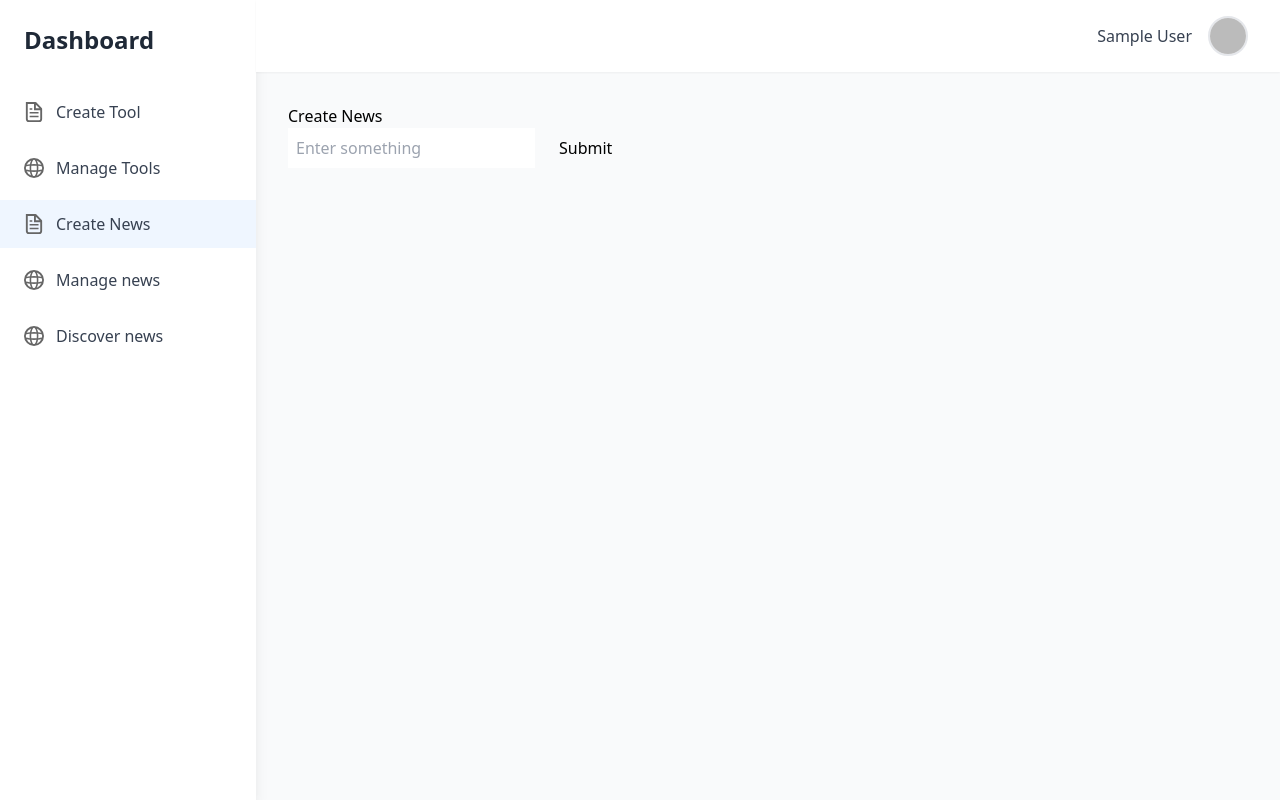
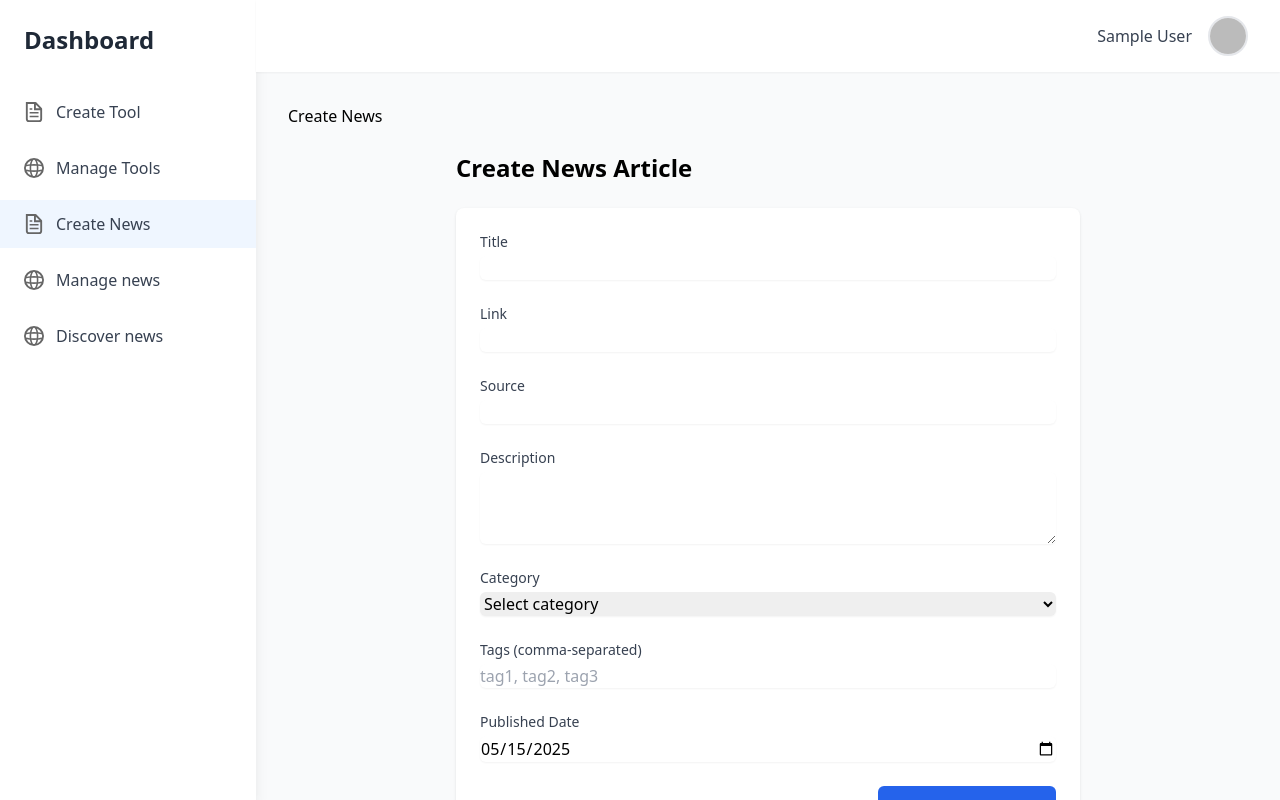
Before and after one commit to jaksik/built-with-ai-dashboard, a Next.js app: page /news/create in a window 1280 px wide. Built offline with nearby package versions, Linux system fonts and the light colour scheme; no server answers; sample sign-in values are in the browser's storage.

Commit message:
created create news form

```diff
--- /dev/null
+++ b/components/NewsCreateForm/index.tsx
@@ -0,0 +1,226 @@
+import React, { useState } from 'react';
+
+interface FormData {
+    title: string;
+    link: string;
+    source: string;
+    description: string;
+    category: string;
+    tags: string[];
+    publishedAt: string;  // Use string for form input, convert to Date when submitting
+}
+
+const NewsCreateForm: React.FC = () => {
+    const [formData, setFormData] = useState<FormData>({
+        title: '',
+        link: '',
+        source: '',
+        description: '',
+        category: '',
+        tags: [],
+        publishedAt: new Date().toISOString().split('T')[0]
+    });
+    const [loading, setLoading] = useState(false);
+    const [error, setError] = useState('');
+    const [success, setSuccess] = useState(false);
+
+    const handleChange = (e: React.ChangeEvent<HTMLInputElement | HTMLSelectElement | HTMLTextAreaElement>) => {
+        const { name, value } = e.target;
+        if (name === 'tags') {
+            // Split tags by commas and trim whitespace
+            setFormData(prev => ({
+                ...prev,
+                tags: value.split(',').map(tag => tag.trim()).filter(Boolean)
+            }));
+        } else {
+            setFormData(prev => ({
+                ...prev,
+                [name]: value
+            }));
+        }
+    };
+
+    const handleSubmit = async (e: React.FormEvent) => {
+        e.preventDefault();
+        setLoading(true);
+        setError('');
+        setSuccess(false);
+
+        try {
+            const response = await fetch('/api/news', {
+                method: 'POST',
+                headers: {
+                    'Content-Type': 'application/json',
+                },
+                body: JSON.stringify({
+                    ...formData,
+                    publishedAt: new Date(formData.publishedAt),
+                    active: true,
+                    clicks: 0
+                }),
+            });
+
+            if (!response.ok) {
+                const errorData = await response.json();
+                throw new Error(errorData.error || 'Failed to create news article');
+            }
+
+            setSuccess(true);
+            setFormData({
+                title: '',
+                link: '',
+                source: '',
+                description: '',
+                category: '',
+                tags: [],
+                publishedAt: new Date().toISOString().split('T')[0]
+            });
+        } catch (err) {
+            setError(err instanceof Error ? err.message : 'Failed to create news article');
+        } finally {
+            setLoading(false);
+        }
+    };
+
+    return (
+        <div className="max-w-2xl mx-auto p-6">
+            <h2 className="text-2xl font-bold mb-6">Create News Article</h2>
+            {error && (
+                <div className="mb-4 p-4 text-red-700 bg-red-100 rounded-md">
+                    {error}
+                </div>
+            )}
+            {success && (
+                <div className="mb-4 p-4 text-green-700 bg-green-100 rounded-md">
+                    News article created successfully!
+                </div>
+            )}
+            <form onSubmit={handleSubmit} className="space-y-6 bg-white rounded-lg shadow p-6">
+                <div>
+                    <label htmlFor="title" className="block text-sm font-medium text-gray-700">
+                        Title
+                    </label>
+                    <input
+                        type="text"
+                        name="title"
+                        id="title"
+                        required
+                        value={formData.title}
+                        onChange={handleChange}
+                        className="mt-1 block w-full rounded-md border-gray-300 shadow-sm focus:border-blue-500 focus:ring-blue-500"
+                    />
+                </div>
+
+                <div>
+                    <label htmlFor="link" className="block text-sm font-medium text-gray-700">
+                        Link
+                    </label>
+                    <input
+                        type="url"
+                        name="link"
+                        id="link"
+                        required
+                        value={formData.link}
+                        onChange={handleChange}
+                        className="mt-1 block w-full rounded-md border-gray-300 shadow-sm focus:border-blue-500 focus:ring-blue-500"
+                    />
+                </div>
+
+                <div>
+                    <label htmlFor="source" className="block text-sm font-medium text-gray-700">
+                        Source
+                    </label>
+                    <input
+                        type="text"
+                        name="source"
+                        id="source"
+                        required
+                        value={formData.source}
+                        onChange={handleChange}
+                        className="mt-1 block w-full rounded-md border-gray-300 shadow-sm focus:border-blue-500 focus:ring-blue-500"
+                    />
+                </div>
+
+                <div>
+                    <label htmlFor="description" className="block text-sm font-medium text-gray-700">
+                        Description
+                    </label>
+                    <textarea
+                        name="description"
+                        id="description"
+                        rows={3}
+                        value={formData.description}
+                        onChange={handleChange}
+                        className="mt-1 block w-full rounded-md border-gray-300 shadow-sm focus:border-blue-500 focus:ring-blue-500"
+                    />
+                </div>
+
+                <div>
+                    <label htmlFor="category" className="block text-sm font-medium text-gray-700">
+                        Category
+                    </label>
+                    <select
+                        name="category"
+                        id="category"
+                        required
+                        value={formData.category}
+                        onChange={handleChange}
+                        className="mt-1 block w-full rounded-md border-gray-300 shadow-sm focus:border-blue-500 focus:ring-blue-500"
+                    >
+                        <option value="" disabled>Select category</option>
+                        <option value="Macro Shifts">Macro Shifts</option>
+                        <option value="AI Agents">AI Agents</option>
+                        <option value="Startups">Startups</option>
+                        <option value="Research">Research</option>
+                        <option value="Other">Other</option>
+
+                    </select>
+                </div>
+
+                <div>
+                    <label htmlFor="tags" className="block text-sm font-medium text-gray-700">
+                        Tags (comma-separated)
+                    </label>
+                    <input
+                        type="text"
+                        name="tags"
+                        id="tags"
+                        value={formData.tags.join(', ')}
+                        onChange={handleChange}
+                        placeholder="tag1, tag2, tag3"
+                        className="mt-1 block w-full rounded-md border-gray-300 shadow-sm focus:border-blue-500 focus:ring-blue-500"
+                    />
+                </div>
+
+                <div>
+                    <label htmlFor="publishedAt" className="block text-sm font-medium text-gray-700">
+                        Published Date
+                    </label>
+                    <input
+                        type="date"
+                        name="publishedAt"
+                        id="publishedAt"
+                        required
+                        value={formData.publishedAt}
+                        onChange={handleChange}
+                        className="mt-1 block w-full rounded-md border-gray-300 shadow-sm focus:border-blue-500 focus:ring-blue-500"
+                    />
+                </div>
+
+                <div className="flex justify-end">
+                    <button
+                        type="submit"
+                        disabled={loading}
+                        className={`px-4 py-2 text-white bg-blue-600 rounded-md hover:bg-blue-700 focus:outline-none focus:ring-2 focus:ring-blue-500 focus:ring-offset-2 ${
+                            loading ? 'opacity-50 cursor-not-allowed' : ''
+                        }`}
+                    >
+                        {loading ? 'Creating...' : 'Create News Article'}
+                    </button>
+                </div>
+            </form>
+        </div>
+    );
+};
+
+export default NewsCreateForm;
--- a/pages/news/create.tsx
+++ b/pages/news/create.tsx
@@ -1,13 +1,13 @@
 import { GetServerSideProps } from "next";
 import { requireAuth } from "../../lib/requireAuth";
 import Layout from "../../components/Layout";
-import SimpleForm from "../../components/Form";
+import NewsCreateForm from "../../components/NewsCreateForm";
 
 export default function CreateNewsPage() {
   return (
     <Layout>
       <h1>Create News</h1>
-      <SimpleForm />
+      <NewsCreateForm />
     </Layout>
   );
 }
```
